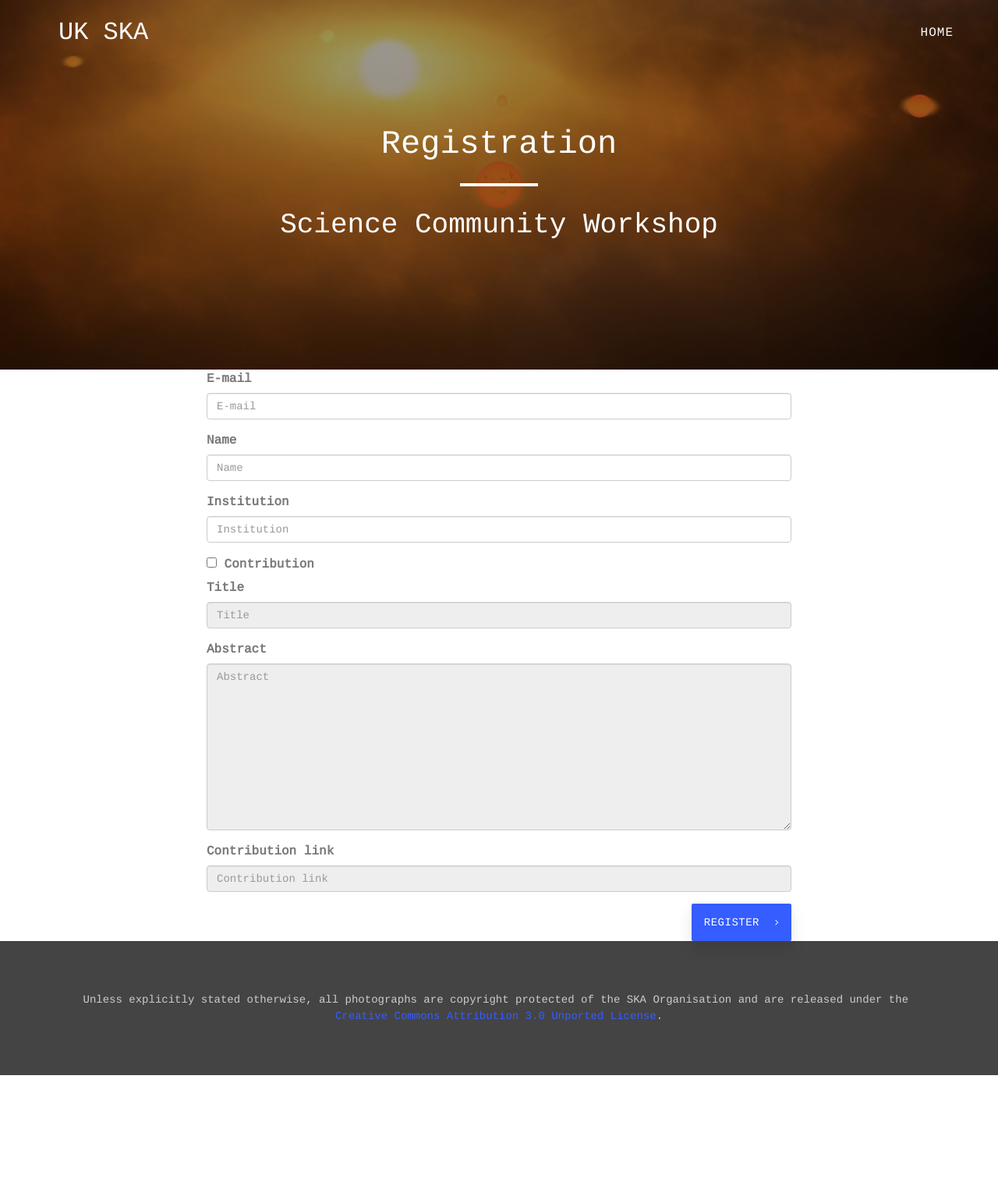
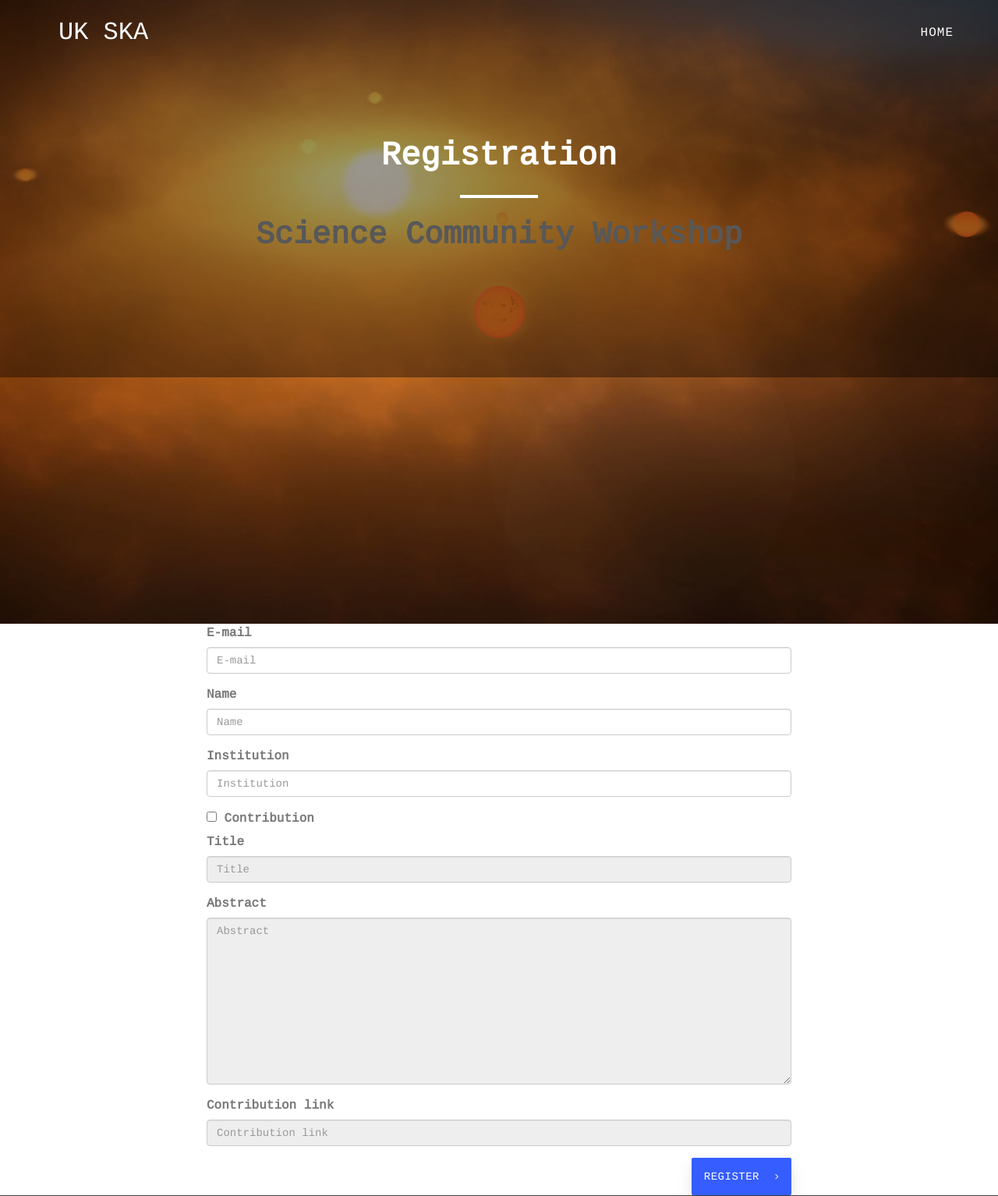
Before and after one commit to nudomarinero/UK-SKA_Edinbugh-2017, a Django app: page /register in a window 1280 px wide. Shown: the top 1534 px of the page at 78% size. Before the commit the page ends 1379 px from the top, so only its background shows below. Run offline with Django 3.2, Linux system fonts and the light colour scheme; style sheets or scripts are compiled from the project's sources; some libraries are stand-ins or nearby versions.

Commit message:
Modify hero classes

```diff
--- a/conference/templates/register.html
+++ b/conference/templates/register.html
@@ -1,40 +1,34 @@
-{% extends "base.html" %}
-{% load static %}
-{% load bootstrap3 %}
+{% extends "base.html" %} {% load static %} {% load bootstrap3 %} {% block navigation %}
+<li><a class="btn-nav" href="/">Home</a></li>
+{% endblock %} {% block content %}
 
-{% block navigation %}
-<li><a class="btn-nav" href="/">Home</a></li>
-{% endblock %}
-
-{% block content %}
-<!-- Page Header -->
-    <!-- Set your background image for this header on the line below. -->
-    <section class="intro-header">
+<!-- Start: Hero -->
+<section class="hero hero-register text-center">
     <div class="overlay-color">
         <div class="container">
-                <div class="row">
+            <div class="row section-separator">
                 <div class="col-lg-8 col-lg-offset-2 col-md-10 col-md-offset-1">
-                        <div class="site-heading">
-                            <h1>{% if update %}Participant information{% else %}Registration{% endif %}</h1>
+                    <!-- <div class="site-heading"> -->
+                        <h1 class="title">{% if update %}Participant information{% else %}Registration{% endif %}</h1>
                         <hr class="small">
-                            <span class="subheading">Science Community Workshop</span>
+                        <!-- <span class="subheading">Science Community Workshop</span> -->
+                        <h2>Science Community Workshop</h2>
+                    <!-- </div> -->
                 </div>
             </div>
         </div>
     </div>
 </section>
+<!-- End: Hero -->
 
-    <!-- Main Content -->
+<!-- Start: Form -->
 <div class="container">
     <div class="row">
         <div class="col-lg-8 col-lg-offset-2 col-md-10 col-md-offset-1">
-                {% if error_message %}<p><strong>{{ error_message }}</strong></p>{% endif %}
-                {% bootstrap_messages %}
-
-                {% if update %}
+            {% if error_message %}
+            <p><strong>{{ error_message }}</strong></p>{% endif %} {% bootstrap_messages %} {% if update %}
             <p id="id_p_update">You are registered correctly and can update your data or contribution in this page.
-                    <strong>Please save the link to this page for future updates: {{ request.build_absolute_uri }}</strong><br/>
-                    If you have any problem with the registration or updating the data please contact
+                <strong>Please save the link to this page for future updates: {{ request.build_absolute_uri }}</strong><br/> If you have any problem with the registration or updating the data please contact
                 <a href="mailto:pnb@roe.ac.uk?Subject=Contact%20from%20UK-SKA%20workshop">pnb@roe.ac.uk</a> or
                 <a href="mailto:jsm@roe.ac.uk?Subject=Contact%20from%20UK-SKA%20workshop">jsm@roe.ac.uk</a>.
             </p>
@@ -43,7 +37,6 @@
             <form action="{% url 'register' %}" method="post" class="clearfix">
                 {% csrf_token %}
                 {% bootstrap_form_errors form type='non_fields' %}
-
                 {% bootstrap_field form.email %}
                 {% bootstrap_field form.name %}
                 {% bootstrap_field form.institution %}
@@ -52,11 +45,11 @@
                 {% bootstrap_field form.abstract %}
                 {% bootstrap_field form.link %}
                 {% buttons %}
-                    <button type="submit" class="btn btn-fill pull-right">{% if update %}Update data{% else %}Register{% endif %}</button>
-                    {% endbuttons %}
+                <button type="submit" class="btn btn-fill pull-right">{% if update %}Update data{% else %}Register{% endif %}</button> {% endbuttons %}
             </form>
         </div>
     </div>
 </div>
+<!-- End: Form -->
 
 {% endblock %}
```
Lines whose indentation alone changed are shown as unchanged.
